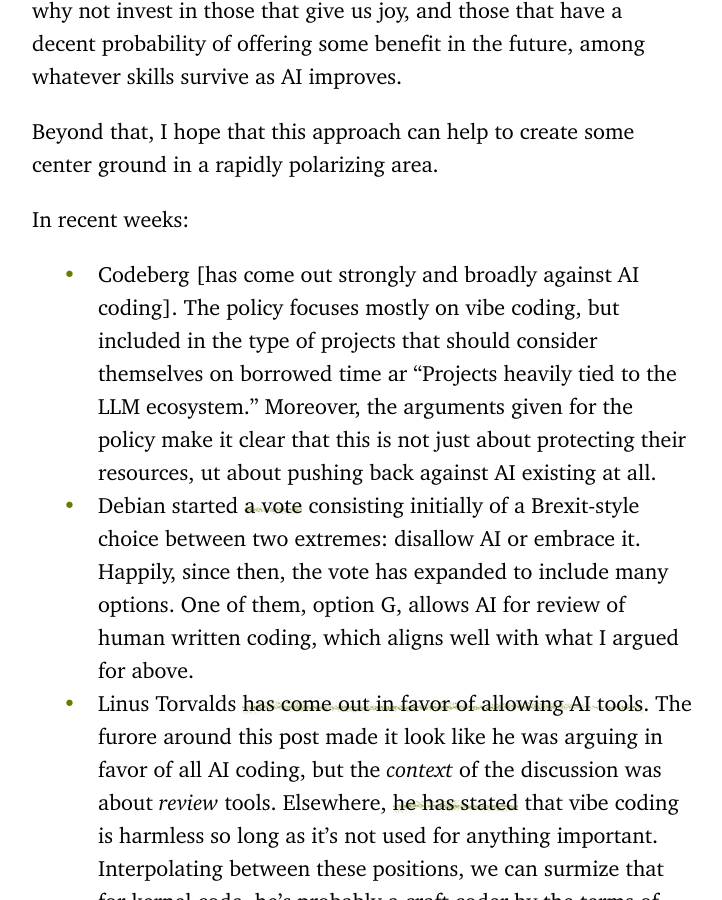
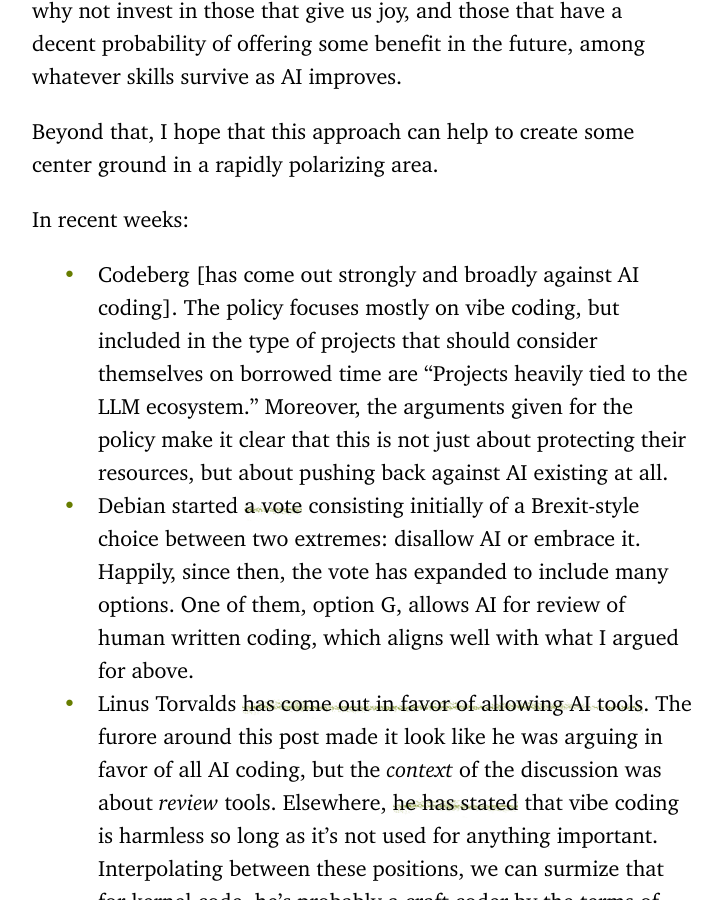
Before and after one commit to pbloem/peterbloem.nl, a Jekyll site: the page built from blog/craft-coding.md, in a window 1280 px wide and 900 px high, scrolled down 18911 px. Shown: the whole window, without its empty margins (278-1000 px from the left). Built offline with Jekyll 4.4.1, drawn with Linux system fonts in a browser that asks for light colours; some web fonts are replaced; our own code applies the rules of GitHub Pages for plain Markdown files.

Commit message:
Update craft-coding.md

```diff
--- a/blog/craft-coding.md
+++ b/blog/craft-coding.md
@@ -219,7 +219,7 @@
 Beyond that, I hope that this approach can help to create some center ground in a rapidly polarizing area.
 
 In recent weeks:
-* Codeberg [has come out strongly and broadly against AI coding]. The policy focuses mostly on vibe coding, but included in the type of projects that should consider themselves on borrowed time ar "Projects heavily tied to the LLM ecosystem." Moreover, the arguments given for the policy make it clear that this is not just about protecting their resources, ut about pushing back against AI existing at all.
+* Codeberg [has come out strongly and broadly against AI coding]. The policy focuses mostly on vibe coding, but included in the type of projects that should consider themselves on borrowed time are "Projects heavily tied to the LLM ecosystem." Moreover, the arguments given for the policy make it clear that this is not just about protecting their resources, but about pushing back against AI existing at all.
 * Debian started [a vote](https://www.debian.org/vote/2026/vote_002#proposerg) consisting initially of a Brexit-style choice between two extremes: disallow AI or embrace it. Happily, since then, the vote has expanded to include many options. One of them, option G, allows AI for review of human written coding, which aligns well with what I argued for above.
 * Linus Torvalds [has come out in favor of allowing AI tools](https://lore.kernel.org/linux-media/CAHk-=wi4zC+Ze8e+p3tMv8TtG_80KzsZ1syL9anBtmEh5Z40vg@mail.gmail.com/). The furore around this post made it look like he was arguing in favor of all AI coding, but the _context_ of the discussion was about _review_ tools. Elsewhere, [he has stated](https://www.theregister.com/software/2025/11/18/linus-torvalds-vibe-coding-is-fine-but-not-for-production/2708038) that vibe coding is harmless so long as it's not used for anything important. Interpolating between these positions, we can surmize that for kernel code, he's probably a craft coder by the terms of this essay, while allowing a little extra elbow room for other people to make up their own mind. Note that the tool under discussion catches [over 50% of bugs that human reviewers missed](https://github.com/sashiko-dev/sashiko#quality-of-reviews).
 
```
